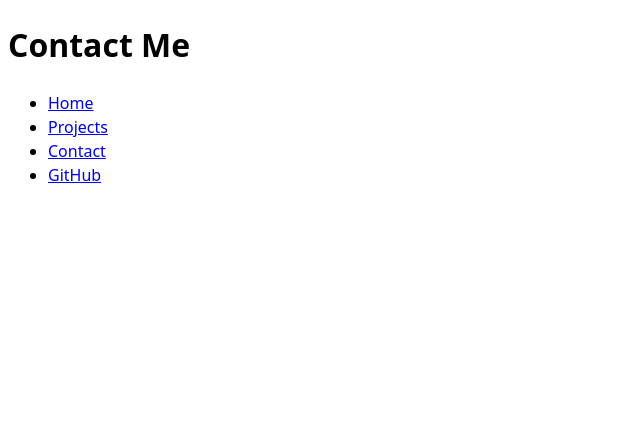
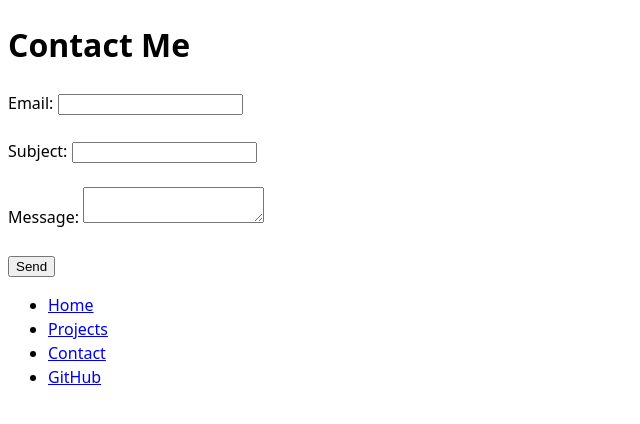
Before and after one commit to ishaantibdewal/dsc106_portfolio, a plain HTML site: page contact/index.html in a window 1280 px wide. Shown: the whole page, without its empty margins (0-640 px from the left). Drawn offline with Linux system fonts and the light colour scheme.

Commit message:
contact form added

```diff
--- a/contact/index.html
+++ b/contact/index.html
@@ -8,6 +8,13 @@
 </head>
 <body>
     <h1>Contact Me</h1>
+    <form action="mailto:itibdewal@ucsd.edu" method="POST" enctype="text/plain">
+        <label>Email: <input type="email" name="email"></label><br><br>
+        <label>Subject: <input name="subject"></label><br><br>
+        <label>Message: <textarea name="body"></textarea></label><br><br>
+        <button>Send</button>
+    </form>
+
     <nav>
         <ul>
             <li><a href="../index.html">Home</a></li>
```
